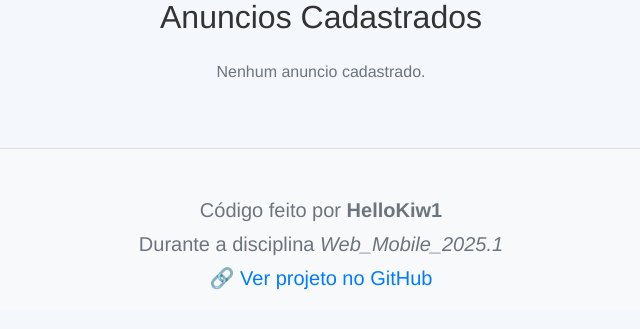
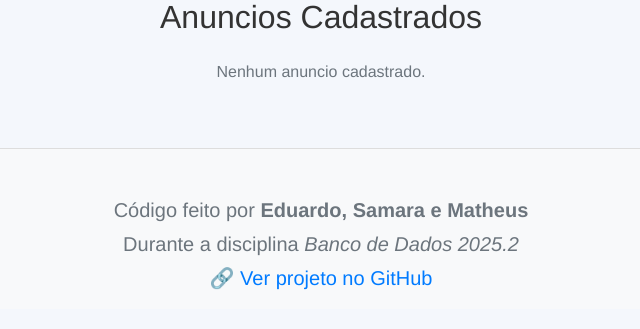
Before and after one commit to HelloKiw1/bd_CarJa, a Django app: page /anuncio/listar/ in a window 1280 px wide. Shown: the part 251-580 px from the top of the page, without its empty margins (319-959 px from the left). Run offline with Django 5.2, Linux system fonts and the light colour scheme; the visitor is signed in with stand-in values (Sample User, id 1); data that the repository does not hold is empty; some libraries are stand-ins or nearby versions.

Commit message:
fix: Update footer credits and project link in base.html

```diff
--- a/sistema/templates/base.html
+++ b/sistema/templates/base.html
@@ -205,10 +205,10 @@
   <!-- Rodapé -->
   <footer class="footer mt-5 py-3 text-center text-muted">
     <div class="container">
-      <p class="mb-1">Código feito por <strong>HelloKiw1</strong></p>
-      <p class="mb-1">Durante a disciplina <em>Web_Mobile_2025.1</em></p>
+      <p class="mb-1">Código feito por <strong>Eduardo, Samara e Matheus</strong></p>
+      <p class="mb-1">Durante a disciplina <em>Banco de Dados 2025.2</em></p>
       <p class="mb-0">
-        <a href="https://github.com/HelloKiw1/web_mobile_2025.1" target="_blank">
+        <a href="https://github.com/HelloKiw1/bd_CarJa" target="_blank">
           🔗 Ver projeto no GitHub
         </a>
       </p>
```
